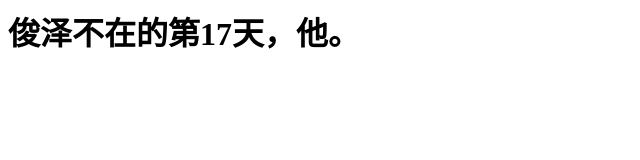
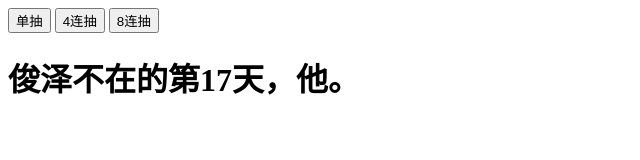
Before and after one commit to CrSjimo/junze, a website built with webpack: page index.html in a window 1280 px wide. Shown: the whole page, without its empty margins (0-640 px from the left). Built offline with nearby package versions, Linux system fonts and the light colour scheme; what random would draw is missing.

Commit message:
add mutiple generate

```diff
--- a/index.html
+++ b/index.html
@@ -5,7 +5,25 @@
         <title>Junze Generator</title>
     </head>
     <body>
-        <h1 id="junze"></h1>
+        <style>
+            a {
+                text-decoration: none;
+                color: inherit;
+            }
+            a:hover {
+                text-decoration-line: underline;
+            }
+        </style>
+        <div id="main">
+            <div id="buttons-container">
+                <button id="btn-once">单抽</button>
+                <button id="btn-4">4连抽</button>
+                <button id="btn-8">8连抽</button>
+            </div>
+            <div id="text-container">
+
+            </div>
+        </div>
         <script src="dist/bundle.js"></script>
     </body>
 </html>
--- a/src/index.js
+++ b/src/index.js
@@ -10,5 +10,26 @@ function calcChar(){
     return String.fromCharCode(random.default.int(0x4e00,0x9fff));
 }
 
-const container = document.getElementById("junze");
-container.textContent = `俊泽不在的第${calcDate()}天，${calcChar()}他。`
+function generateText(times){
+    const container = document.getElementById("text-container");
+    const newContainer = document.createElement("div");
+    newContainer.id = "text-container";
+    let date = calcDate();
+    for(let i = 0;i<times;i++){
+        const textElem = document.createElement("h1");
+        const anchor = document.createElement("a");
+        let char = calcChar();
+        anchor.textContent = `俊泽不在的第${date}天，${char}他。`;
+        anchor.href = `https://www.baidu.com/baidu?ie=utf-8&wd=${char}`;
+        anchor.target = "_blank";
+        textElem.appendChild(anchor);
+        newContainer.appendChild(textElem);
+    }
+    container.replaceWith(newContainer);
+}
+
+document.getElementById("btn-once").onclick = ()=>generateText(1);
+document.getElementById("btn-4").onclick = ()=>generateText(4);
+document.getElementById("btn-8").onclick = ()=>generateText(8);
+
+generateText(1);
```
Also changed, not shown: dist/bundle.js, 1 other file.
